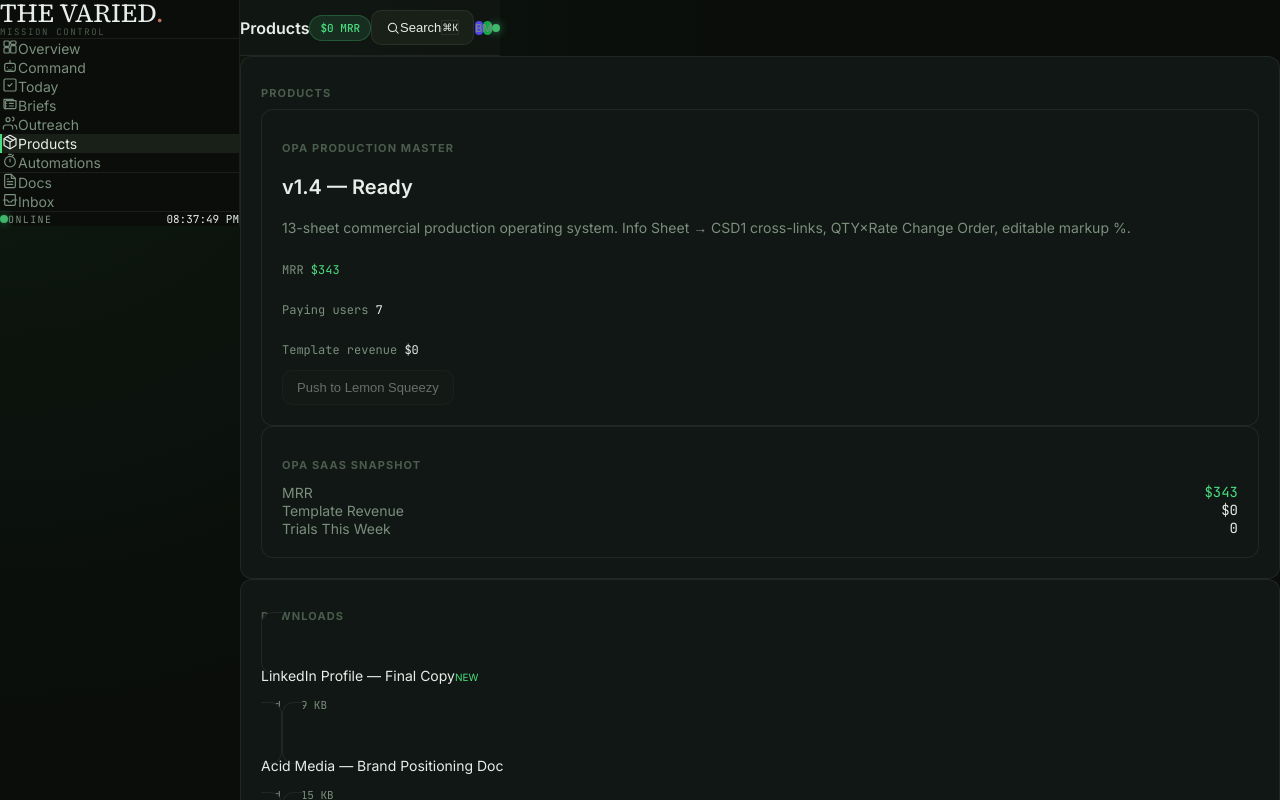
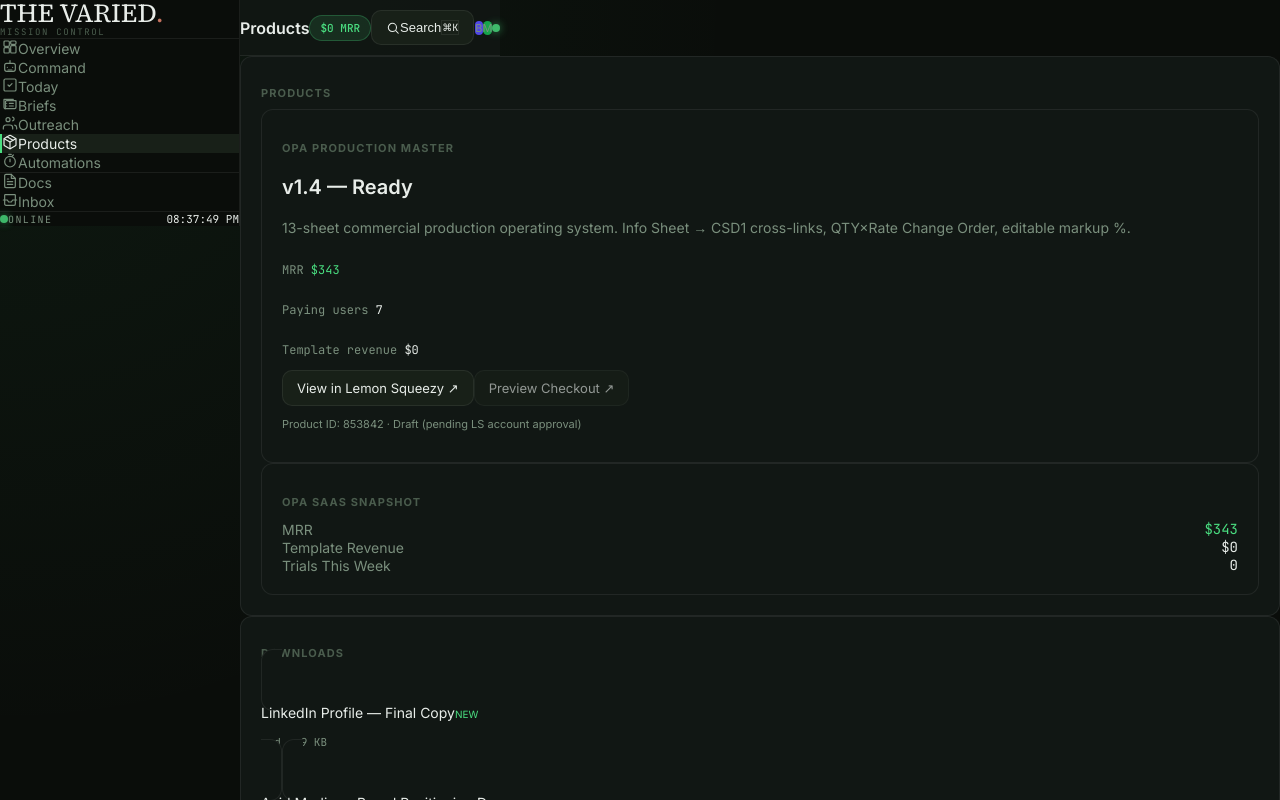
Before and after one commit to MarloweOps/opa-dashboard, a Next.js app: page /products in a window 1280 px wide. Shown: the top 800 px of the page. Built offline with nearby package versions, Linux system fonts and the light colour scheme; no server answers.

Commit message:
products: wire LS product links + IDs (853842, , draft)

```diff
--- a/app/products/page.tsx
+++ b/app/products/page.tsx
@@ -29,7 +29,11 @@ export default async function ProductsPage() {
             <p className="data text-[12px]">Paying users <span className="text-[var(--text-primary)]">{status.payingUsers}</span></p>
             <p className="data text-[12px]">Template revenue <span className="text-[var(--text-primary)]">${status.lsRevenue.toLocaleString()}</span></p>
           </div>
-          <button disabled className="btn mt-3 opacity-40 cursor-not-allowed">Push to Lemon Squeezy</button>
+          <div className="mt-3 flex gap-2 flex-wrap">
+            <a href="https://app.lemonsqueezy.com/products/853842" target="_blank" className="btn text-[12px]">View in Lemon Squeezy ↗</a>
+            <a href="https://thevaried.lemonsqueezy.com/checkout/buy/cff26cd8-7ff8-457a-b5c7-8065bb9b44be" target="_blank" className="btn text-[12px] opacity-60">Preview Checkout ↗</a>
+          </div>
+          <p className="text-[11px] text-[var(--text-secondary)] mt-2 font-mono">Product ID: 853842 · Draft (pending LS account approval)</p>
         </article>
 
         <article className="card !p-4">
```
